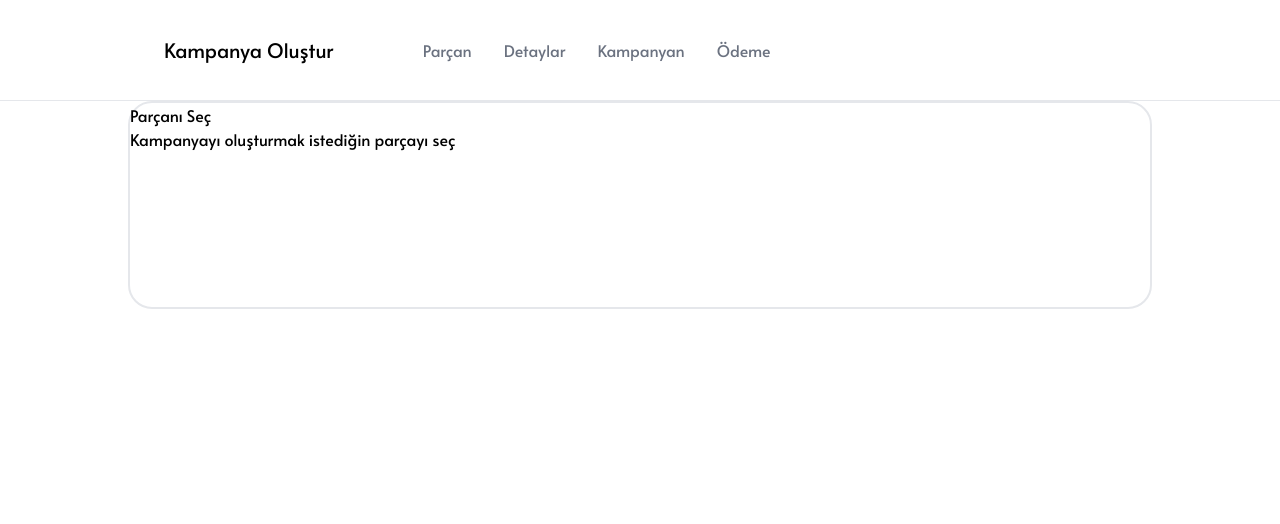
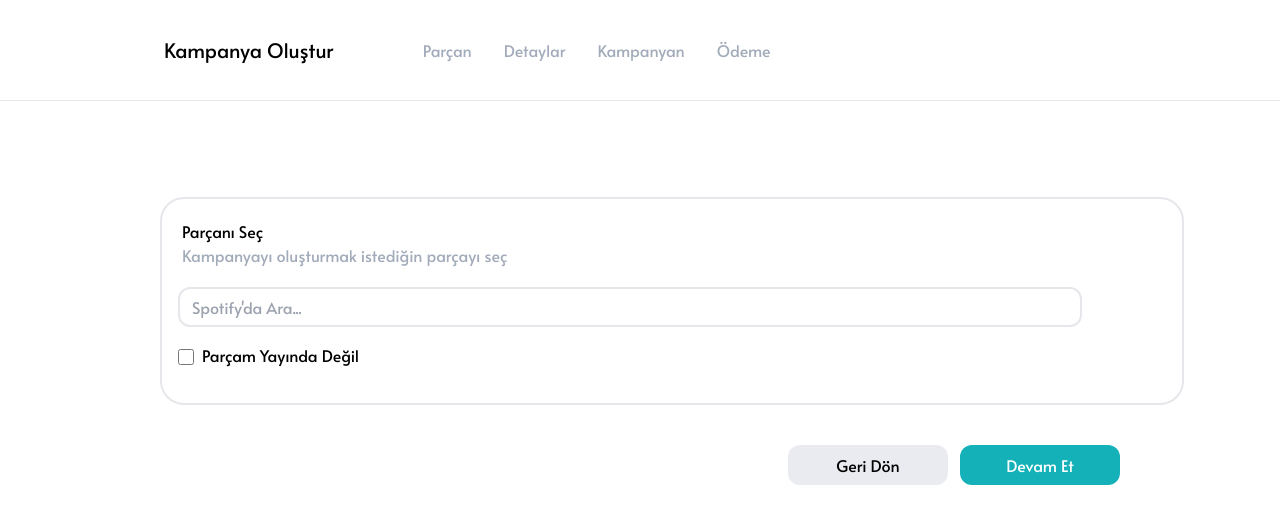
Before and after one commit to neslihanatasever/makrocase, a Next.js app: page /fragment in a window 1280 px wide. Shown: the top 524 px of the page. Built offline with nearby package versions, Linux system fonts and the light colour scheme.

Commit message:
fragment page: header, button and search bar comp

```diff
--- a/app/fragment/page.tsx
+++ b/app/fragment/page.tsx
@@ -3,35 +3,59 @@ import React from "react";
 const FragmentPage = () => {
   return (
     <main className="">
-      <header className="flex items-center justify-between p-9">
+      <div className="flex items-center justify-between p-9">
         <div>
           <h1 className="text-3xl text-xl ml-32">Kampanya Oluştur</h1>
         </div>
 
         <div className="flex gap-8 items-center justify-center flex-grow mr-96">
-          <a href="#" className="text-gray-500 hover:text-gray-700">
+          <a href="#" className="text-lightgray hover:text-gray-700">
             Parçan
           </a>
-          <a href="#" className="text-gray-500 hover:text-gray-700">
+          <a href="#" className="text-lightgray hover:text-gray-700">
             Detaylar
           </a>
-          <a href="#" className="text-gray-500 hover:text-gray-700">
+          <a href="#" className="text-lightgray hover:text-gray-700">
             Kampanyan
           </a>
-          <a href="#" className="text-gray-500 hover:text-gray-700">
+          <a href="#" className="text-lightgray hover:text-gray-700">
             Ödeme
           </a>
         </div>
-      </header>
+      </div>
       <hr />
 
-      <div className="w-4/5 h-52 flex ml-32 border-solid border-2 rounded-3xl">
-        <div className="">
-          <h4>Parçanı Seç</h4>
-          <h3>Kampanyayı oluşturmak istediğin parçayı seç</h3>
+      <div className="w-4/5 h-52 flex flex-col ml-40 border-solid border-2 rounded-3xl mt-24">
+        <div className="m-5 flex flex-col">
+          <label className="font">Parçanı Seç</label>
+          <label className="text-lightgray">
+            Kampanyayı oluşturmak istediğin parçayı seç
+          </label>
+        </div>
+
+        <div className="ml-4">
+          <input
+            type="text"
+            className="w-[90%] h-10 border-solid border-2 rounded-xl pl-3"
+            placeholder="Spotify'da Ara..."
+          />
+        </div>
+
+        <div className="flex items-center mt-4 ml-4">
+          <input
+            type="checkbox"
+            className="w-4 h-4 text-blue-600 bg-gray-100 border-gray-300"
+          />
+          <label className="ml-2 mb-1">Parçam Yayında Değil</label>
         </div>
       </div>
 
+      <div className="flex justify-end items-center mr-40 mt-10 gap-3">
+        <button className="bg-buttongray w-40 h-10 rounded-xl">Geri Dön</button>
+        <button className="bg-blue w-40 h-10 rounded-xl text-white">
+          Devam Et
+        </button>
+      </div>
     </main>
   );
 };
--- a/tailwind.config.ts
+++ b/tailwind.config.ts
@@ -19,6 +19,7 @@ const config: Config = {
         darkgray: "#667085",
         lightgray: "#A2ABBA",
         white: "#FFFFFF",
+        buttongray: "#E9EBF0"
       },
     },
   },
```
